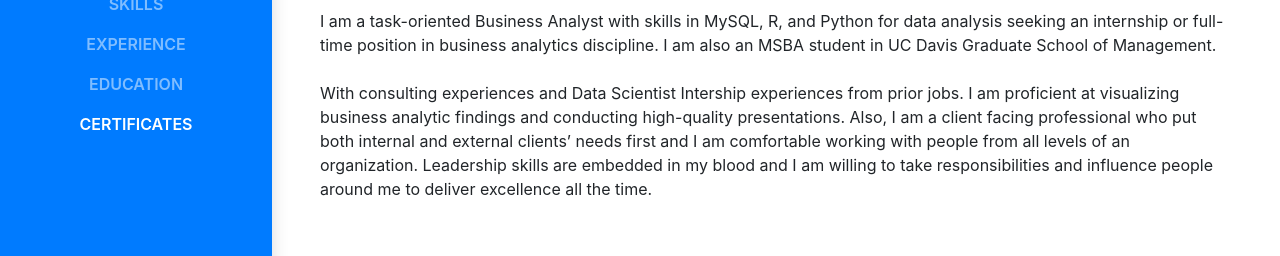
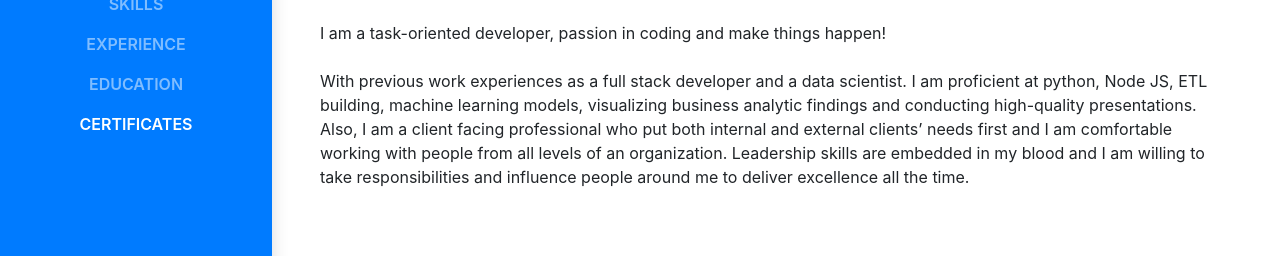
Before and after one commit to Barneybean/Barneybean.github.io, a website with bundled scripts: page index.html in a window 1280 px wide. Shown: the part 363-619 px from the top of the page. Built offline with nearby package versions, Linux system fonts and the light colour scheme; a web font is replaced by a local one.

Commit message:
Update index.html

```diff
--- a/index.html
+++ b/index.html
@@ -104,12 +104,9 @@
             Opportunities
           </h4>
         </div>
-        <p class="mb-4">I am a task-oriented Business Analyst with skills in MySQL, R, and Python for data analysis
-          seeking an internship or full-time position in business analytics discipline. I am also an MSBA student in UC
-          Davis Graduate School of Management.</p>
-        <p class="mb-4">With consulting experiences and Data Scientist Intership experiences from prior jobs. I am
-          proficient at
-          visualizing business analytic findings and conducting high-quality presentations. Also, I am a client facing
+        <p class="mb-4">I am a task-oriented developer, passion in coding and make things happen!</p>
+        <p class="mb-4">With previous work experiences as a full stack developer and a data scientist. I am
+          proficient at python, Node JS, ETL building, machine learning models, visualizing business analytic findings and conducting high-quality presentations. Also, I am a client facing
           professional who put both internal and external clients’ needs first and I am comfortable working with people
           from all levels of an organization. Leadership skills are embedded in my blood and I am willing to take
           responsibilities and influence people around me to deliver excellence all the time.</p>
```
